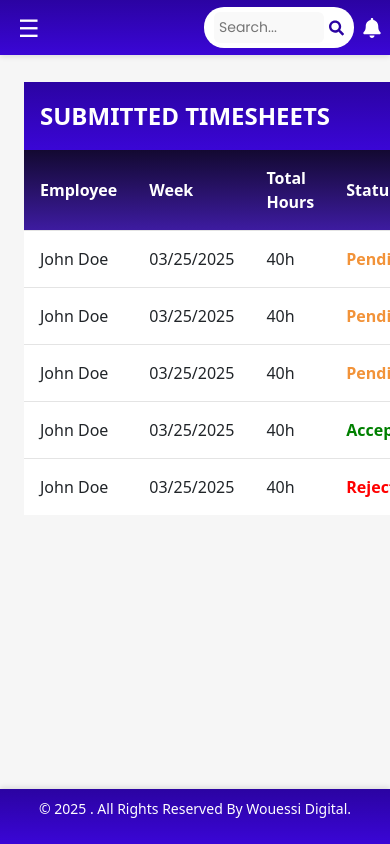
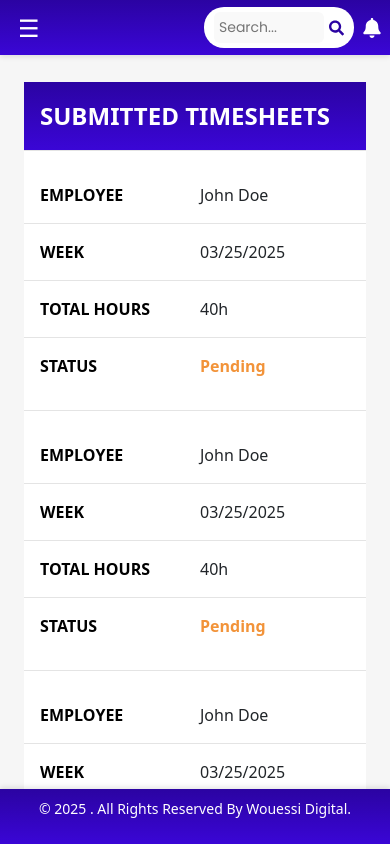
Before and after one commit to sayyeda-16/wouessi-ems-frontend, a React (Create React App) app: page /submitted-timesheets in a window 390 px wide. Shown: the top 844 px of the page. Built offline with nearby package versions, Linux system fonts and the light colour scheme.

Commit message:
added reponsiveness for table that displays all timesheets

```diff
--- a/src/styles/components/SubmittedTimesheetsTable.css
+++ b/src/styles/components/SubmittedTimesheetsTable.css
@@ -35,3 +35,29 @@ caption {
   text-transform: uppercase;
   background: linear-gradient(180deg, #2b03a2, #3a06d6);
 }
+/*reponsivenss of the table*/
+@media (max-width: 650px) {
+  /*to allow for full scrolling*/
+  .main-wrapper {
+    margin-bottom: 100px;
+  }
+  th {
+    display: none;
+  }
+  td {
+    display: grid;
+    grid-template-columns: 10rem auto;
+  }
+  td::before {
+    content: attr(data-cell);
+    text-transform: uppercase;
+    font-weight: bold;
+    color: black;
+  }
+  td:first-child {
+    padding-top: 2rem;
+  }
+  td:last-child {
+    padding-bottom: 2rem;
+  }
+}
```
